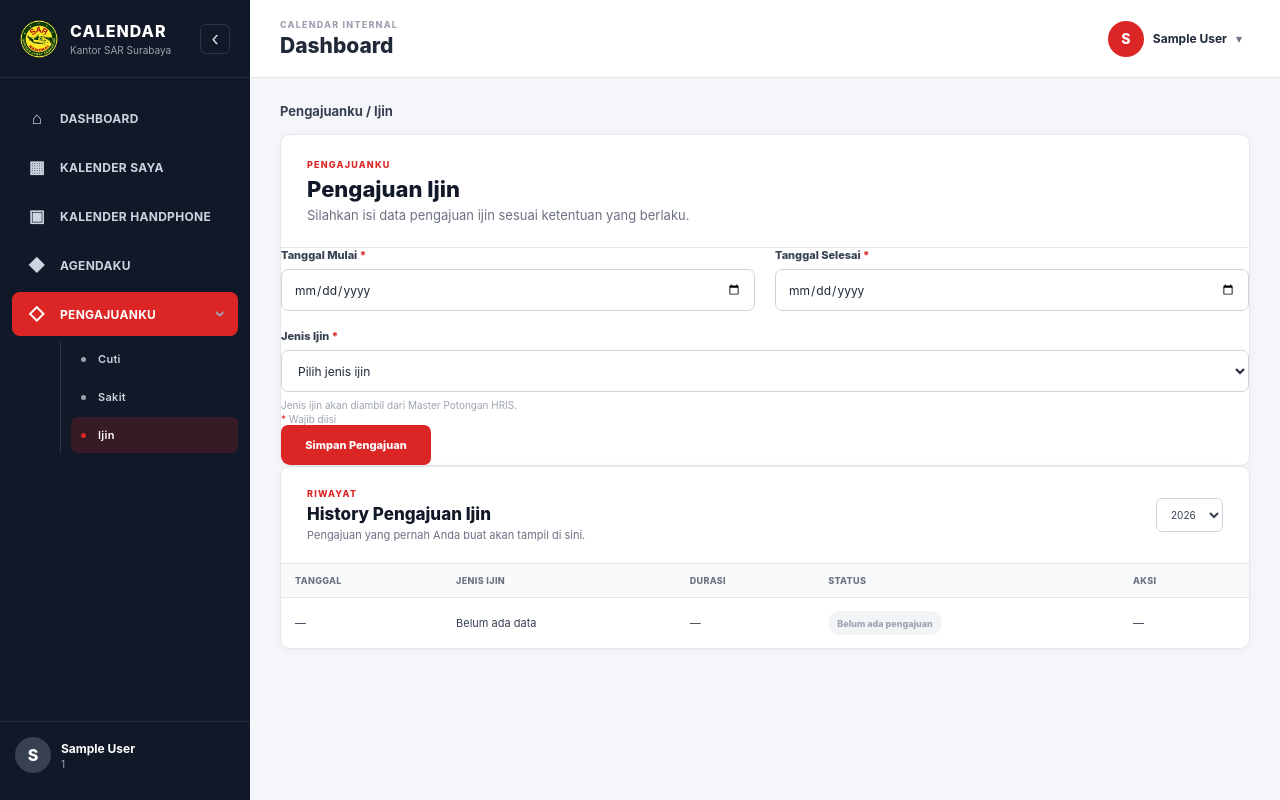
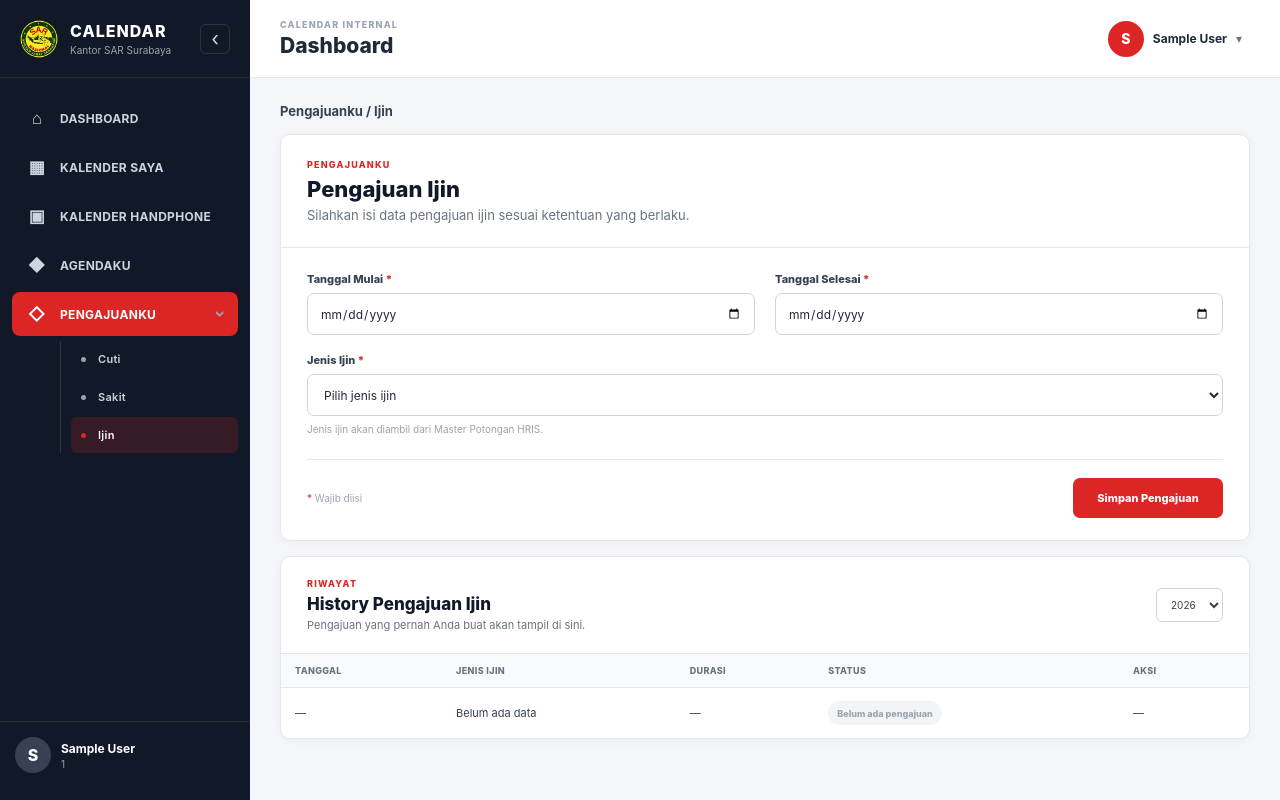
Before and after one commit to ditdoank007/Project-HRIS-Calendar, a Flask app: page /plans/ijin in a window 1280 px wide. Run offline with Flask 3, Linux system fonts and the light colour scheme; the visitor is signed in with stand-in values (Sample User, id 1).

Commit message:
feat: style Ijin submission UI

```diff
--- a/static/css/dashboard.css
+++ b/static/css/dashboard.css
@@ -183,6 +183,33 @@ button {
     margin: 0;
     color: #6b7280;
     font-size: 13px;
+}
+
+/* =========================
+   PENGAJUANKU - IJIN
+   ========================= */
+
+.permission-form-card {
+    margin-bottom: 15px;
+}
+
+.permission-form-body {
+    padding: 24px 26px 22px;
+}
+
+.permission-form-footer {
+    margin-top: 22px;
+    padding-top: 18px;
+    display: flex;
+    align-items: center;
+    justify-content: space-between;
+    gap: 15px;
+    border-top: 1px solid #e5e7eb;
+}
+
+.permission-history-card {
+    margin-top: 15px;
+    overflow: hidden;
 }
 
 /* =========================
```
